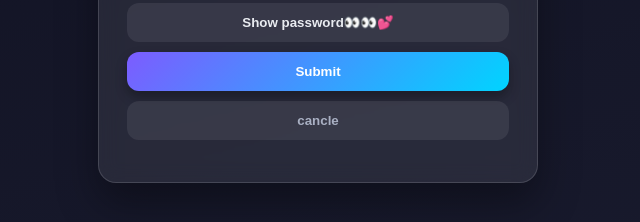
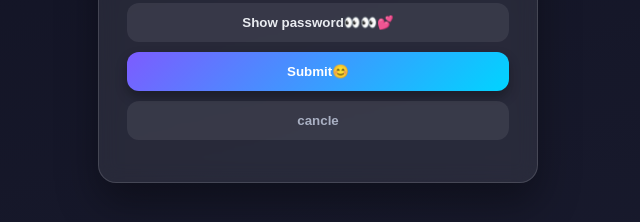
Before and after one commit to Pratanudolui/ExampleCollaborator, a plain HTML site: page index.html in a window 1280 px wide. Shown: the part 469-691 px from the top of the page, 322-962 px from the left. Drawn offline with Linux system fonts and the light colour scheme.

Commit message:
submainPush

```diff
--- a/index.html
+++ b/index.html
@@ -25,7 +25,7 @@
                 <button id="show_pwd">Show password👀👀💕</button>
             </div>
             <div>
-                <button type="submit" id="submit_btn">Submit</button>
+                <button type="submit" id="submit_btn">Submit😊</button>
             </div>
             <div>
                 <button type="reset" id="reset_btn">cancle</button>
```
